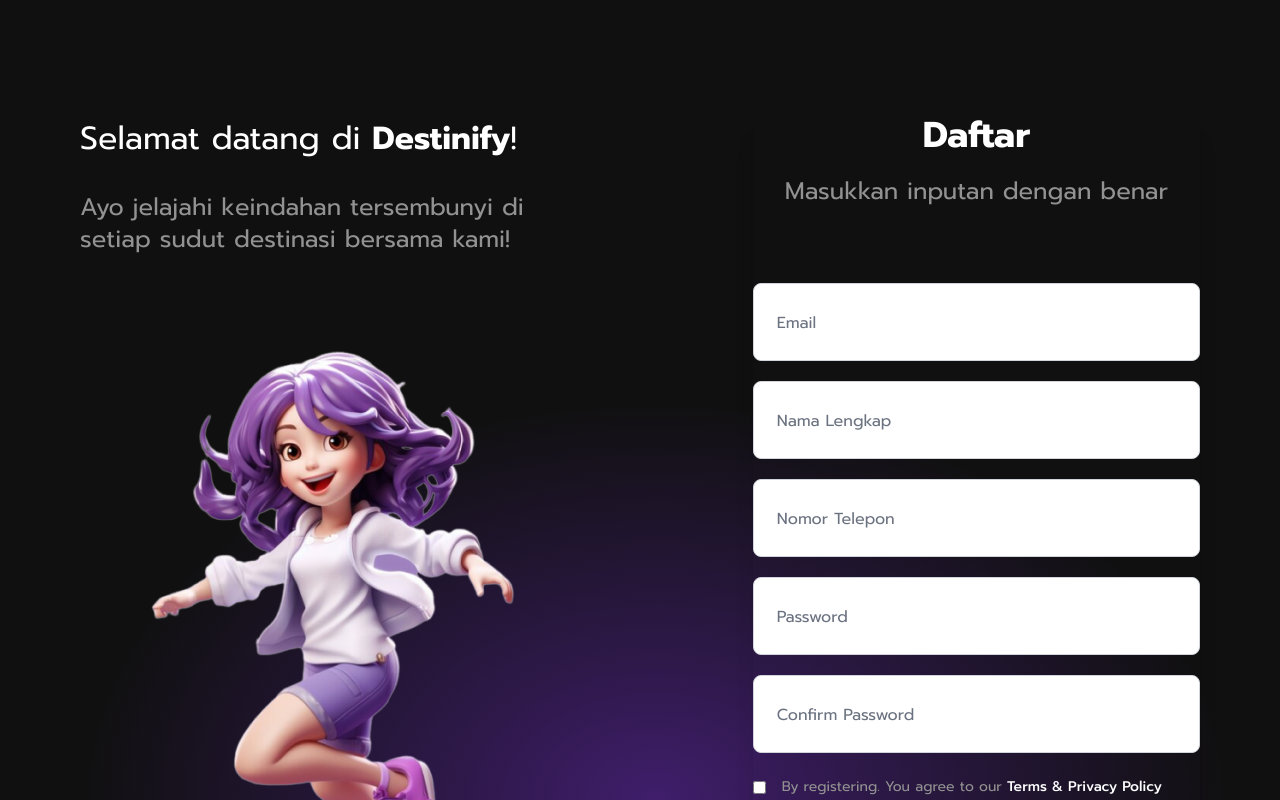
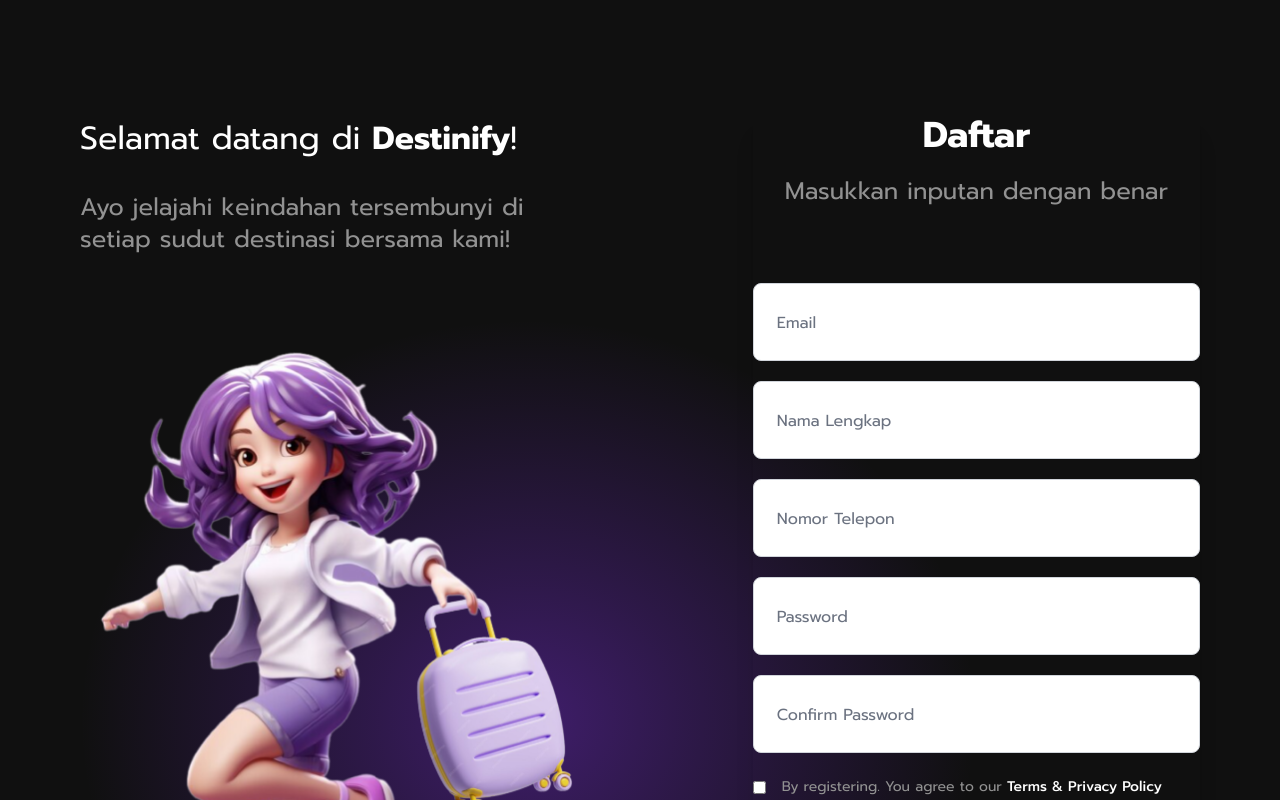
Before and after one commit to kenziehh/Internship-FE-2024, a Next.js app: page /signup in a window 1280 px wide. Shown: the top 800 px of the page. Built offline with nearby package versions, Linux system fonts and the light colour scheme; no server answers.

Commit message:
update image and logo and fix layouting

```diff
--- a/src/app/(auth)/signin/page.tsx
+++ b/src/app/(auth)/signin/page.tsx
@@ -58,7 +58,7 @@
   };
 
   return (
-    <main className="h-screen">
+    <main className="">
       <div className="flex flex-col">
         <div className="flex flex-col gap-10 lg:flex-row lg:gap-16 xl:gap-0 justify-between mt-[115px]">
           <div className="flex flex-col items-center gap-20">
@@ -74,9 +74,9 @@
             <Image
               src={"/images/mascot.png"}
               alt=""
-              width={400}
+              width={500}
               height={570}
-              className="max-w-auto max-h-auto"
+              className="max-w-auto max-h-auto self-center"
             />
           </div>
           <div className="flex flex-col items-stretch gap-16 shadow-xl rounded-xl ">
@@ -132,7 +132,7 @@
           </div>
         </div>
 
-        <div className="halfRadialGradient absolute -z-10 w-[90%] -bottom-[50%]"></div>
+        <div className="halfRadialGradient absolute -z-10 w-[70%] -bottom-[40%]"></div>
       </div>
     </main>
   );
--- a/src/app/(auth)/signup/page.tsx
+++ b/src/app/(auth)/signup/page.tsx
@@ -54,7 +54,7 @@
     <main className="h-screen">
       <div className="flex flex-col">
         <div className="flex flex-col gap-10 lg:flex-row lg:gap-16 xl:gap-0 justify-between mt-[115px]">
-          <div className="flex flex-col items-center gap-20">
+          <div className="flex flex-col items-start gap-20">
             <div className="flex flex-col gap-7">
               <h1 className="text-white text-center md:text-start">
                 Selamat datang di <span className="bold">Destinify</span>!
@@ -64,7 +64,13 @@
                 bersama kami!
               </p>
             </div>
-            <Image src={"/images/mascot.png"} alt="" width={400} height={570} className="max-w-auto max-h-auto"/>
+            <Image
+              src={"/images/mascot.png"}
+              alt=""
+              width={500}
+              height={570}
+              className="max-w-auto max-h-auto self-center"
+            />
           </div>
           <div className="flex flex-col items-stretch gap-16 shadow-xl rounded-xl ">
             <div className="flex flex-col gap-5 text-center items-center px-8">
@@ -124,12 +130,6 @@
                   </span>
                 </p>
               </div>
-              {/* <button
-                className="py-2 px-3 border-2 mt-4 rounded-md bg-black self-stretch text-white"
-                onClick={onSubmit}
-              >
-                Daftar
-              </button> */}
               <Button onClick={onSubmit}>Daftar</Button>
             </form>
 
@@ -144,8 +144,7 @@
             </div>
           </div>
         </div>
-
-        <div className="halfRadialGradient absolute -z-10 w-[90%] -bottom-[50%]"></div>
+        <div className="halfRadialGradient absolute -z-10 w-[70%] -bottom-[40%]"></div>
       </div>
     </main>
   );
```
Also changed, not shown: public/destinify-logo.png, public/images/mascot.png.
